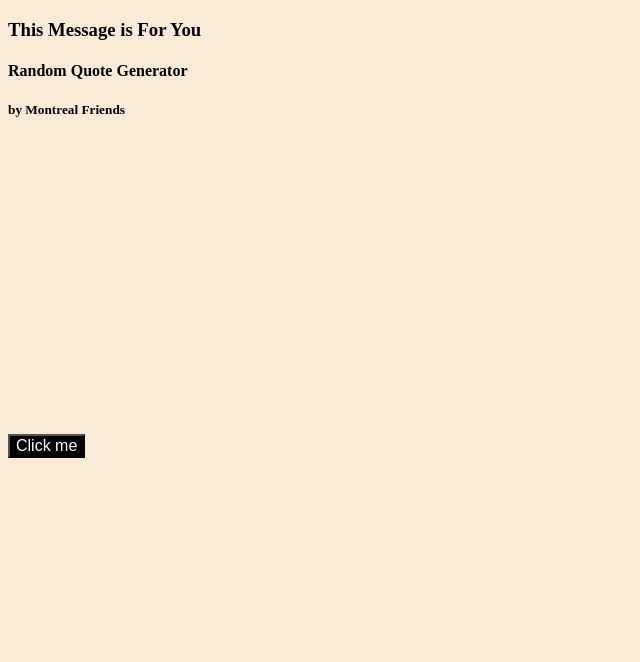
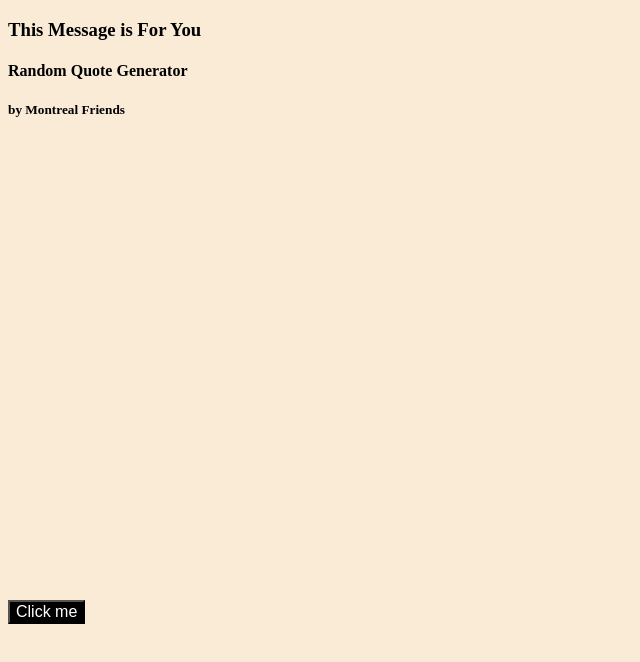
Before and after one commit to Corpuzi/thisessageisforyou.github.io, a plain HTML site: page index.html in a window 1280 px wide. Shown: the whole page, without its empty margins (0-640 px from the left). Drawn offline with Linux system fonts and the light colour scheme.

Commit message:
Update style.css

```diff
--- a/style.css
+++ b/style.css
@@ -9,6 +9,8 @@ button {
     text-align: center;
     align-items: center;
     align-content: bottom;
+    top: 75%;
+    position: absolute;
 }
 
 #quoteDisplay {
```
